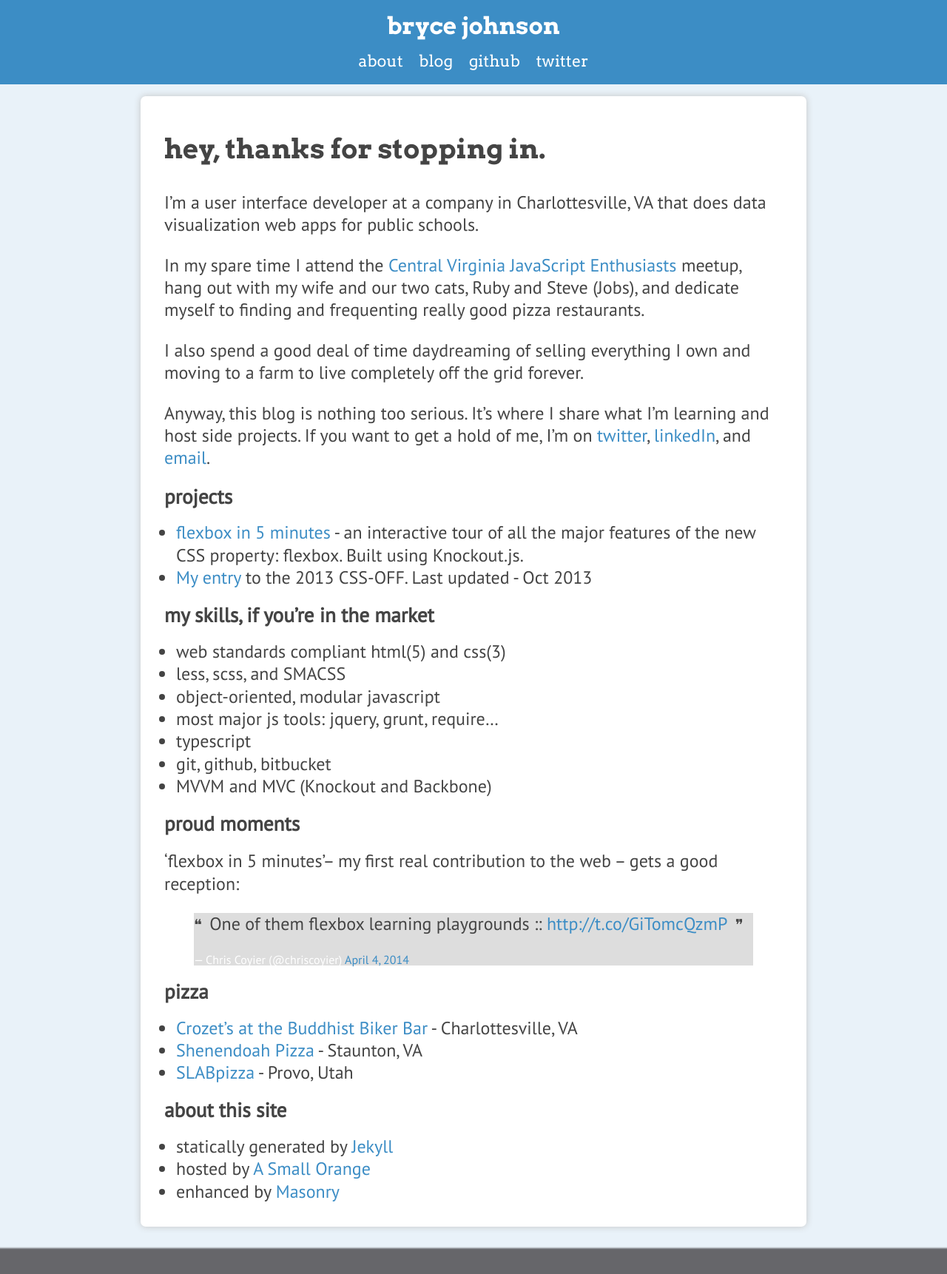
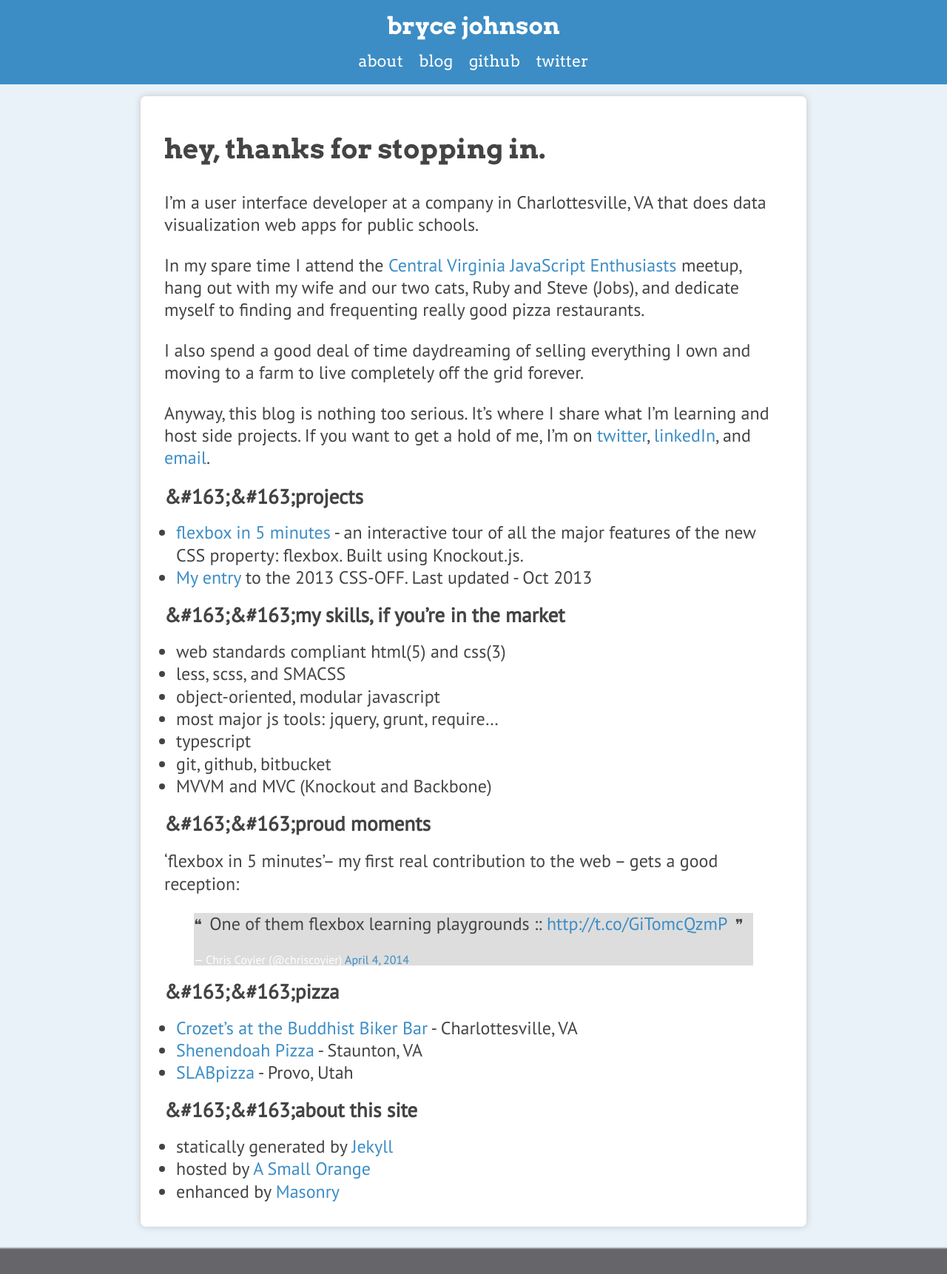
Before and after one commit to brycepj/devbryce-jekyll, a Jekyll site: the page built from about/index.md, in a window 1280 px wide. Shown: the whole page at 74% size. Built offline with Jekyll 4.4.1, drawn with Linux system fonts in a browser that asks for light colours; comment, search, counter and statistics services are not loaded.

Commit message:
blank commit

```diff
--- a/_scss/modules/_post.scss
+++ b/_scss/modules/_post.scss
@@ -64,6 +64,9 @@
 	& h2 {
 		@include font-size(1.7,1.5);
 
+      &:before {
+        content:"&#163;&#163;"
+      }
 
 	}
 
--- a/css/style.css
+++ b/css/style.css
@@ -717,6 +717,9 @@ header {
   line-height: 24px;
   line-height: 1.5rem;
 }
+.post-body h2:before {
+  content: "&#163;&#163;";
+}
 .post-body blockquote {
   background-color: #dddddd;
 }
```
